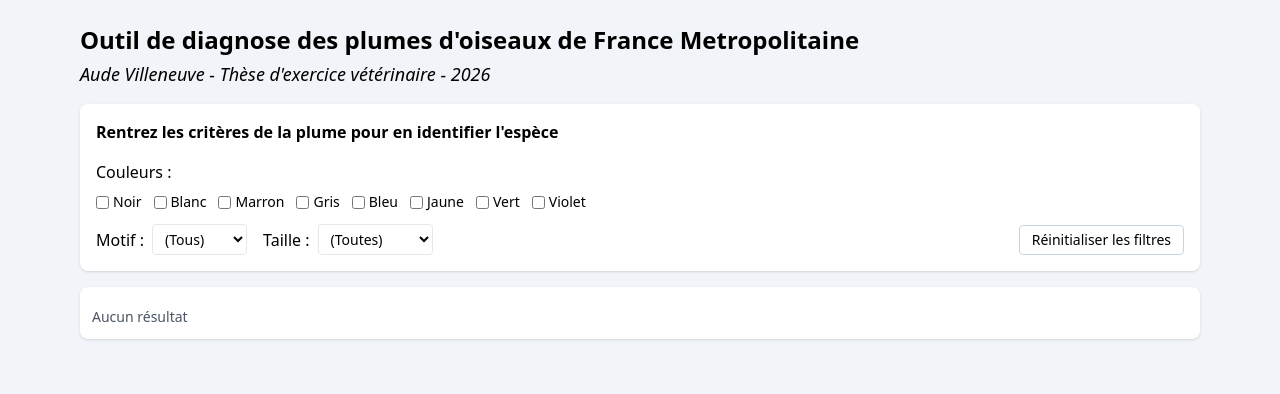
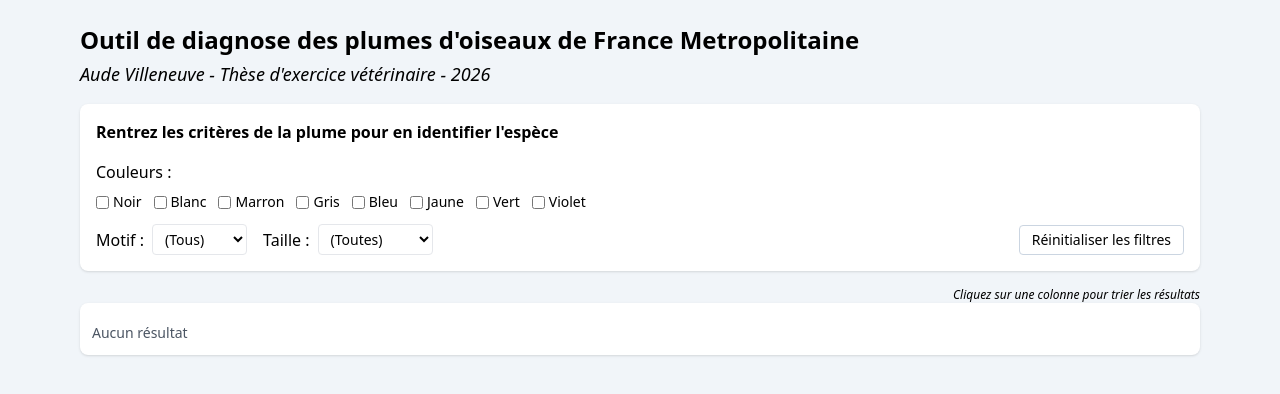
Before and after one commit to GaetanCrd/Classification, a plain HTML site: page index.html in a window 1280 px wide. Drawn offline with nearby package versions, Linux system fonts and the light colour scheme.

Commit message:
Update index.html

```diff
--- a/index.html
+++ b/index.html
@@ -12,7 +12,7 @@
     <h2 class="italic text-lg mb-4">Aude Villeneuve - Thèse d'exercice vétérinaire - 2026</h2>
 
     <!-- Filters -->
-    <div class="bg-white rounded-lg shadow p-4">
+    <div class="bg-white rounded-lg shadow p-4 mb-4">
       <h3 class="mb-4 font-bold">Rentrez les critères de la plume pour en identifier l'espèce</h3>
       <div class="mb-3">
         <h2 class="mb-2">Couleurs :</h2>
@@ -46,7 +46,8 @@
     </div>
 
     <!-- Table -->
-    <div id="table-wrapper" class="mt-4 bg-white rounded-lg shadow p-3">
+    <div class="text-xs italic text-right">Cliquez sur une colonne pour trier les résultats</div>
+    <div id="table-wrapper" class="bg-white rounded-lg shadow p-3">
       <div class="overflow-auto">
         <table id="results-table" class="min-w-full table-auto border-collapse">
           <!-- populated by JS -->
```
